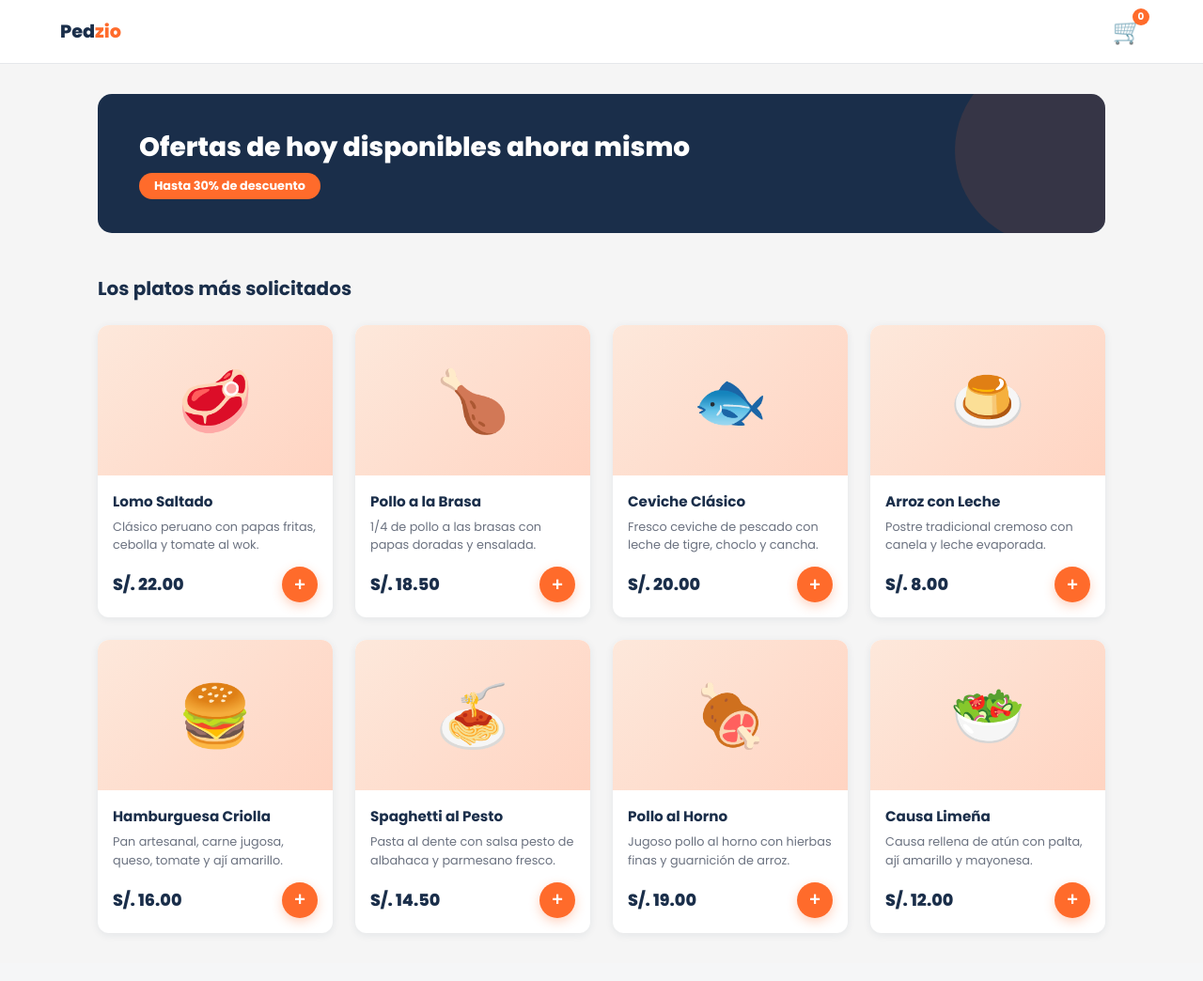
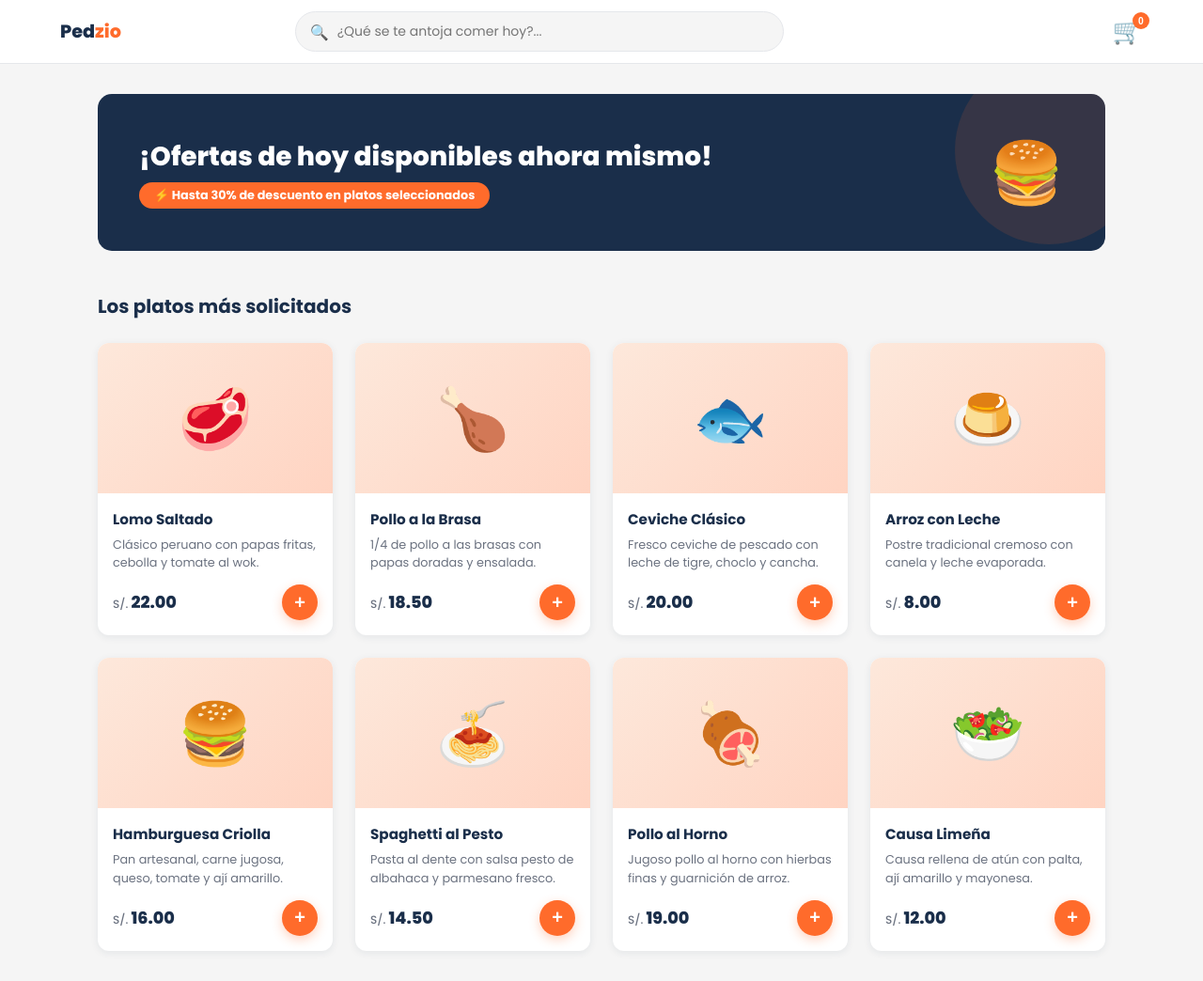
Before and after one commit to Ruseffit/Pedzio, a PHP site: page /cliente.php in a window 1280 px wide. Shown: the whole page at 94% size. Before the commit the page ends 983 px from the top, so only its background shows below. Run offline with PHP 8.4, Linux system fonts and the light colour scheme; a user stored in the database is signed in; data comes from the database, SQL or seed files in the repository; data that the repository does not hold is empty.

Commit message:
Update cliente.php

```diff
--- a/cliente.php
+++ b/cliente.php
@@ -1,134 +1,194 @@
-<?php
-session_start();
-require_once 'conexion.php';
-
-if (!isset($_SESSION['idcliente'])) {
-    header("Location: logincliente.php");
-    exit();
-}
-
-$idcliente = (int) $_SESSION['idcliente'];
-
-try {
-    $stmt = $pdo->query("SELECT id_producto, nombre, descripcion, precio, imagen, id_usuario FROM Producto WHERE activo = 1");
-    $products = $stmt->fetchAll();
-} catch (PDOException $e) {
-    $products = [];
-    error_log("Error cargando productos: " . $e->getMessage());
-}
-
-$cart_count = isset($_SESSION['cart']) ? count($_SESSION['cart']) : 0;
-?>
 <!DOCTYPE html>
 <html lang="es">
 <head>
 <meta charset="UTF-8">
 <meta name="viewport" content="width=device-width, initial-scale=1.0">
-    <title>Pedzio Marketplace de Alimentos</title>
+<title>Pedzio — Marketplace de Alimentos</title>
 <link href="https://fonts.googleapis.com/css2?family=Poppins:wght@300;400;500;600;700;800&display=swap" rel="stylesheet">
 <style>
   *, *::before, *::after { box-sizing: border-box; margin: 0; padding: 0; }
-        :root { --orange:#FF6B2B; --orange-hover:#e85a1e; --navy:#1A2E4A; --white:#FFFFFF; --gray-bg:#F5F5F5; --gray-text:#6B7280; --gray-light:#E5E7EB; --shadow-sm:0 2px 8px rgba(26,46,74,.08); --shadow-md:0 8px 28px rgba(26,46,74,.12); --radius:12px; }
-        body { font-family:'Poppins',sans-serif; background:var(--gray-bg); color:var(--navy); }
-        .navbar { position:sticky; top:0; z-index:100; background:var(--white); border-bottom:1px solid var(--gray-light); display:flex; align-items:center; gap:20px; padding:0 5%; height:68px; }
-        .brand { font-size:1.2rem; font-weight:800; white-space:nowrap; color:var(--navy); text-decoration:none; }
-        .brand em { font-style:normal; color:var(--orange); }
-        .cart-btn { position:relative; cursor:pointer; background:none; border:none; font-size:26px; color:var(--navy); transition:transform .2s; margin-left:auto; text-decoration:none; }
-        .cart-btn:hover { transform:scale(1.1); }
-        .cart-badge { position:absolute; top:-5px; right:-7px; background:var(--orange); color:var(--white); font-size:.65rem; font-weight:700; width:18px; height:18px; border-radius:50%; display:flex; align-items:center; justify-content:center; }
-        .container { max-width:1200px; margin:0 auto; padding:32px 5%; }
-        .banner { background:var(--navy); border-radius:15px; padding:36px 44px; margin-bottom:44px; display:flex; align-items:center; justify-content:space-between; flex-wrap:wrap; gap:20px; position:relative; overflow:hidden; }
-        .banner:before { content:''; position:absolute; right:-40px; top:-40px; width:200px; height:200px; border-radius:50%; background:rgba(255,107,43,.12); }
-        .banner-text h2 { color:var(--white); font-size:clamp(1.2rem,2.5vw,1.75rem); font-weight:800; margin-bottom:6px; }
-        .banner-tag { display:inline-block; background:var(--orange); color:var(--white); font-size:.8rem; font-weight:700; border-radius:20px; padding:5px 16px; }
-        .products-header { display:flex; align-items:center; justify-content:space-between; margin-bottom:24px; }
-        .products-header h2 { font-size:1.25rem; font-weight:700; color:var(--navy); }
-        .products-grid { display:grid; grid-template-columns:repeat(auto-fill, minmax(240px,1fr)); gap:24px; }
-        .product-card { background:var(--white); border-radius:var(--radius); box-shadow:var(--shadow-sm); overflow:hidden; transition:transform .25s, box-shadow .25s; }
-        .product-card:hover { transform:translateY(-4px); box-shadow:var(--shadow-md); }
-        .product-img { width:100%; height:160px; background:linear-gradient(135deg,#fde8db,#ffd4c2); display:flex; align-items:center; justify-content:center; font-size:64px; overflow:hidden; }
-        .product-img img { width:100%; height:100%; object-fit:cover; }
-        .product-body { padding:16px; }
-        .product-name { font-size:.95rem; font-weight:700; color:var(--navy); margin-bottom:6px; }
-        .product-desc { font-size:.8rem; color:var(--gray-text); line-height:1.5; display:-webkit-box; -webkit-line-clamp:2; -webkit-box-orient:vertical; overflow:hidden; margin-bottom:14px; }
-        .product-footer { display:flex; align-items:center; justify-content:space-between; }
-        .product-price { font-size:1.1rem; font-weight:800; color:var(--navy); }
-        .btn-add { width:38px; height:38px; border-radius:50%; background:var(--orange); color:var(--white); border:none; font-size:20px; font-weight:700; cursor:pointer; display:flex; align-items:center; justify-content:center; transition:background .25s, transform .2s, box-shadow .2s; box-shadow:0 4px 12px rgba(255,107,43,.3); }
-        .btn-add:hover { background:var(--navy); transform:scale(1.1); }
-        .alert { padding:14px 18px; border-radius:8px; margin-bottom:20px; font-weight:500; }
-        .alert-success { background:#d1fae5; color:#065f46; border:1px solid #a7f3d0; }
-        .alert-error { background:#fee2e2; color:#991b1b; border:1px solid #fecaca; }
-        @media (max-width:600px){ .navbar{ flex-wrap:wrap; height:auto; padding:12px 5%; } .banner{ padding:24px; } }
+  :root {
+    --orange: #FF6B2B; --orange-hover: #e85a1e;
+    --navy: #1A2E4A; --white: #FFFFFF;
+    --gray-bg: #F5F5F5; --gray-text: #6B7280;
+    --gray-light: #E5E7EB; --shadow-sm: 0 2px 8px rgba(26,46,74,0.08);
+    --shadow-md: 0 8px 28px rgba(26,46,74,0.12); --radius: 12px;
+  }
+  body { font-family: 'Poppins', sans-serif; background: var(--gray-bg); color: var(--navy); }
+
+  /* NAVBAR */
+  .navbar {
+    position: sticky; top: 0; z-index: 100;
+    background: var(--white); border-bottom: 1px solid var(--gray-light);
+    display: flex; align-items: center; gap: 20px;
+    padding: 0 5%; height: 68px;
+  }
+  .brand { font-size: 1.2rem; font-weight: 800; white-space: nowrap; color: var(--navy); text-decoration: none; }
+  .brand em { font-style: normal; color: var(--orange); }
+  .search-wrap { flex: 1; max-width: 520px; margin: 0 auto; position: relative; }
+  .search-wrap input {
+    width: 100%; padding: 10px 20px 10px 44px;
+    border: 1.5px solid var(--gray-light); border-radius: 30px;
+    background: var(--gray-bg); font-family: 'Poppins', sans-serif;
+    font-size: 0.875rem; color: var(--navy); outline: none;
+    transition: border-color 0.2s, box-shadow 0.2s;
+  }
+  .search-wrap input:focus { border-color: var(--orange); box-shadow: 0 0 0 3px rgba(255,107,43,0.12); }
+  .search-wrap .search-icon { position: absolute; left: 16px; top: 50%; transform: translateY(-50%); font-size: 16px; }
+  .cart-btn {
+    position: relative; cursor: pointer; background: none; border: none;
+    font-size: 26px; color: var(--navy); transition: transform 0.2s; margin-left: auto;
+  }
+  .cart-btn:hover { transform: scale(1.1); }
+  .cart-badge {
+    position: absolute; top: -5px; right: -7px;
+    background: var(--orange); color: var(--white);
+    font-size: 0.65rem; font-weight: 700;
+    width: 18px; height: 18px; border-radius: 50%;
+    display: flex; align-items: center; justify-content: center;
+  }
+
+  /* BANNER */
+  .container { max-width: 1200px; margin: 0 auto; padding: 32px 5%; }
+  .banner {
+    background: var(--navy); border-radius: 15px;
+    padding: 36px 44px; margin-bottom: 44px;
+    display: flex; align-items: center; justify-content: space-between;
+    flex-wrap: wrap; gap: 20px;
+    position: relative; overflow: hidden;
+  }
+  .banner::before {
+    content: ''; position: absolute; right: -40px; top: -40px;
+    width: 200px; height: 200px; border-radius: 50%;
+    background: rgba(255,107,43,0.12);
+  }
+  .banner-text h2 { color: var(--white); font-size: clamp(1.2rem,2.5vw,1.75rem); font-weight: 800; margin-bottom: 6px; }
+  .banner-tag { display: inline-block; background: var(--orange); color: var(--white); font-size: 0.8rem; font-weight: 700; border-radius: 20px; padding: 5px 16px; }
+  .banner-emoji { font-size: 64px; }
+
+  /* PRODUCTS */
+  .products-header { display: flex; align-items: center; justify-content: space-between; margin-bottom: 24px; }
+  .products-header h2 { font-size: 1.25rem; font-weight: 700; color: var(--navy); }
+  .products-grid { display: grid; grid-template-columns: repeat(auto-fill, minmax(240px,1fr)); gap: 24px; }
+
+  .product-card {
+    background: var(--white); border-radius: var(--radius);
+    box-shadow: var(--shadow-sm); overflow: hidden;
+    transition: transform 0.25s, box-shadow 0.25s;
+  }
+  .product-card:hover { transform: translateY(-4px); box-shadow: var(--shadow-md); }
+  .product-img {
+    width: 100%; height: 160px;
+    background: linear-gradient(135deg, #fde8db, #ffd4c2);
+    display: flex; align-items: center; justify-content: center;
+    font-size: 64px; overflow: hidden;
+  }
+  .product-img img { width: 100%; height: 100%; object-fit: cover; }
+  .product-body { padding: 16px; }
+  .product-name { font-size: 0.95rem; font-weight: 700; color: var(--navy); margin-bottom: 6px; }
+  .product-desc { font-size: 0.8rem; color: var(--gray-text); line-height: 1.5; display: -webkit-box; -webkit-line-clamp: 2; -webkit-box-orient: vertical; overflow: hidden; margin-bottom: 14px; }
+  .product-footer { display: flex; align-items: center; justify-content: space-between; }
+  .product-price { font-size: 1.1rem; font-weight: 800; color: var(--navy); }
+  .product-price span { font-size: 0.75rem; font-weight: 500; color: var(--gray-text); }
+
+  .btn-add {
+    width: 38px; height: 38px; border-radius: 50%;
+    background: var(--orange); color: var(--white);
+    border: none; font-size: 20px; font-weight: 700;
+    cursor: pointer; display: flex; align-items: center; justify-content: center;
+    transition: background 0.25s, transform 0.2s, box-shadow 0.2s;
+    box-shadow: 0 4px 12px rgba(255,107,43,0.3);
+  }
+  .btn-add:hover { background: var(--navy); transform: scale(1.1); }
+
+  @media (max-width: 600px) {
+    .search-wrap { max-width: 100%; order: 3; width: 100%; }
+    .navbar { flex-wrap: wrap; height: auto; padding: 12px 5%; }
+    .banner { padding: 24px; }
+    .banner-emoji { display: none; }
+  }
 </style>
 </head>
 <body>
+
+<!-- NAVBAR -->
 <nav class="navbar">
-        <a href="index-2.php" class="brand">Ped<em>zio</em></a>
-        <a href="#" class="cart-btn" aria-label="Carrito">
+  <a href="index.html" class="brand">Ped<em>zio</em></a>
+  <div class="search-wrap">
+    <span class="search-icon">🔍</span>
+    <input type="text" placeholder="¿Qué se te antoja comer hoy?...">
+  </div>
+  <button class="cart-btn" onclick="alert('Ver carrito')">
     🛒
-            <span class="cart-badge" id="cartCount"><?= $cart_count ?></span>
-        </a>
+    <span class="cart-badge" id="cartCount">0</span>
+  </button>
 </nav>
 
+<!-- CONTENIDO -->
 <div class="container">
-        <?php if (isset($_GET['status']) && $_GET['status'] === 'success'): ?>
-            <div class="alert alert-success">Pedido realizado exitosamente. Tu orden está en preparación.</div>
-        <?php endif; ?>
 
-        <?php if (isset($_GET['error'])): ?>
-            <div class="alert alert-error">
-                Error
-                <?php
-                if ($_GET['error'] === 'productoinvalido') echo 'Producto inválido';
-                elseif ($_GET['error'] === 'precioinvalido') echo 'Precio inválido';
-                elseif ($_GET['error'] === 'orden_fail') echo 'No se pudo procesar tu orden.';
-                elseif ($_GET['error'] === 'emprendedorinvalido') echo 'Emprendedor inválido';
-                else echo htmlspecialchars($_GET['error']);
-                ?>
-            </div>
-        <?php endif; ?>
-
+  <!-- BANNER -->
   <div class="banner">
     <div class="banner-text">
-                <h2>Ofertas de hoy disponibles ahora mismo</h2>
-                <span class="banner-tag">Hasta 30% de descuento</span>
+      <h2>¡Ofertas de hoy disponibles ahora mismo!</h2>
+      <span class="banner-tag">⚡ Hasta 30% de descuento en platos seleccionados</span>
     </div>
+    <div class="banner-emoji">🍔</div>
   </div>
 
+  <!-- PRODUCTOS -->
   <div class="products-header">
     <h2>Los platos más solicitados</h2>
   </div>
 
-        <div class="products-grid">
-            <?php if (empty($products)): ?>
-                <p style="color:var(--gray-text); text-align:center; grid-column:1/-1; padding:40px;">No hay productos disponibles en este momento.</p>
-            <?php else: ?>
-                <?php foreach ($products as $p): ?>
+  <div class="products-grid" id="productsGrid">
+
+  <?php
+    // 1. Llamamos a la conexión oficial de InfinityFree
+    require_once 'conexion.php';
+
+    try {
+        // 2. Traemos las columnas exactas de tu tabla 'Producto' sin renombrarlas con alias confusos
+        $stmt = $pdo->query("SELECT id_producto, nombre, descripcion, precio, imagen FROM Producto WHERE activo = 1");
+        $products = $stmt->fetchAll();
+
+        // 3. Iteramos de forma segura sobre los platos de la base de datos
+        foreach ($products as $p):
+    ?>
     <div class="product-card">
-                        <div class="product-img">
-                            <?php if (!empty($p['imagen']) && filter_var($p['imagen'], FILTER_VALIDATE_URL)): ?>
-                                <img src="<?= htmlspecialchars($p['imagen']) ?>" alt="<?= htmlspecialchars($p['nombre']) ?>">
-                            <?php else: ?>
-                                <span><?= htmlspecialchars($p['imagen'] ?? '🍽️') ?></span>
-                            <?php endif; ?>
-                        </div>
+      <div class="product-img"><?= htmlspecialchars($p['imagen']) ?></div>
       <div class="product-body">
         <div class="product-name"><?= htmlspecialchars($p['nombre']) ?></div>
-                            <div class="product-desc"><?= htmlspecialchars($p['descripcion'] ?? 'Sin descripción') ?></div>
+        <div class="product-desc"><?= htmlspecialchars($p['descripcion']) ?></div>
+
         <div class="product-footer">
-                                <div class="product-price">S/. <?= number_format($p['precio'], 2) ?></div>
-                                <form method="POST" action="carrito-5.php" style="margin:0;">
-                                    <input type="hidden" name="idproducto" value="<?= $p['id_producto'] ?>">
+          <div class="product-price"><span>S/. </span><?= number_format($p['precio'], 2) ?></div>
+
+          <form method="POST" action="carrito.php" style="margin:0">
+            <input type="hidden" name="id_producto" value="<?= $p['id_producto'] ?>">
             <input type="hidden" name="precio" value="<?= $p['precio'] ?>">
-                                    <input type="hidden" name="idemprendedor" value="<?= $p['id_usuario'] ?>">
-                                    <button type="submit" class="btn-add" title="Añadir al carrito">+</button>
+
+            <button type="submit" class="btn-add">+</button>
           </form>
         </div>
       </div>
     </div>
-                <?php endforeach; ?>
-            <?php endif; ?>
+    <?php
+        endforeach;
+    } catch (PDOException $e) {
+        echo "<p style='color:red; text-align:center; grid-column: 1/-1;'>Error al cargar los platos desde el servidor.</p>";
+    }
+    ?>
+
   </div>
 </div>
+
+<script>
+  let count = 0;
+  function addToCart() {
+    count++;
+    document.getElementById('cartCount').textContent = count;
+  }
+</script>
 </body>
 </html>
```
Lines whose indentation alone changed are shown as unchanged.
